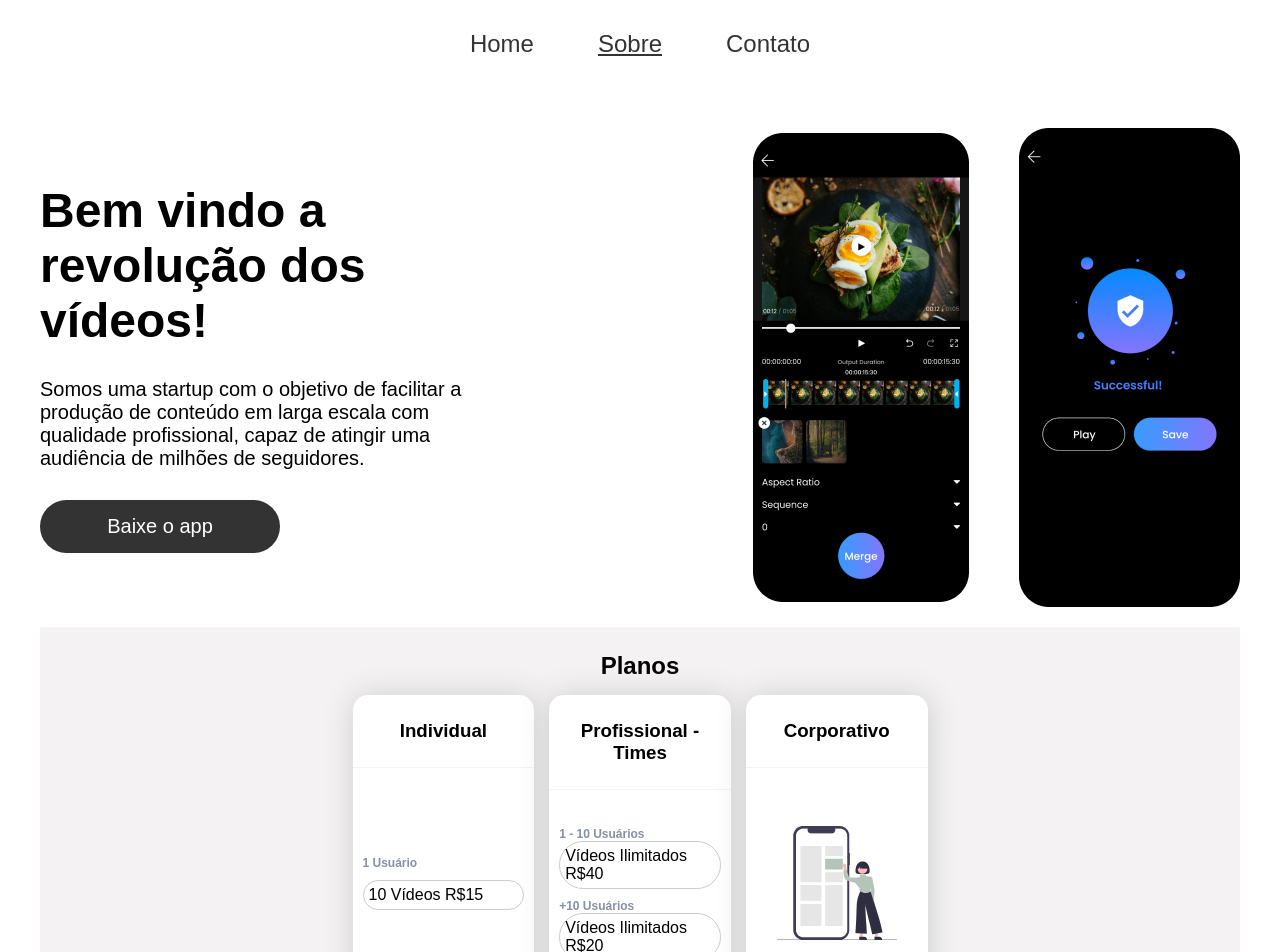
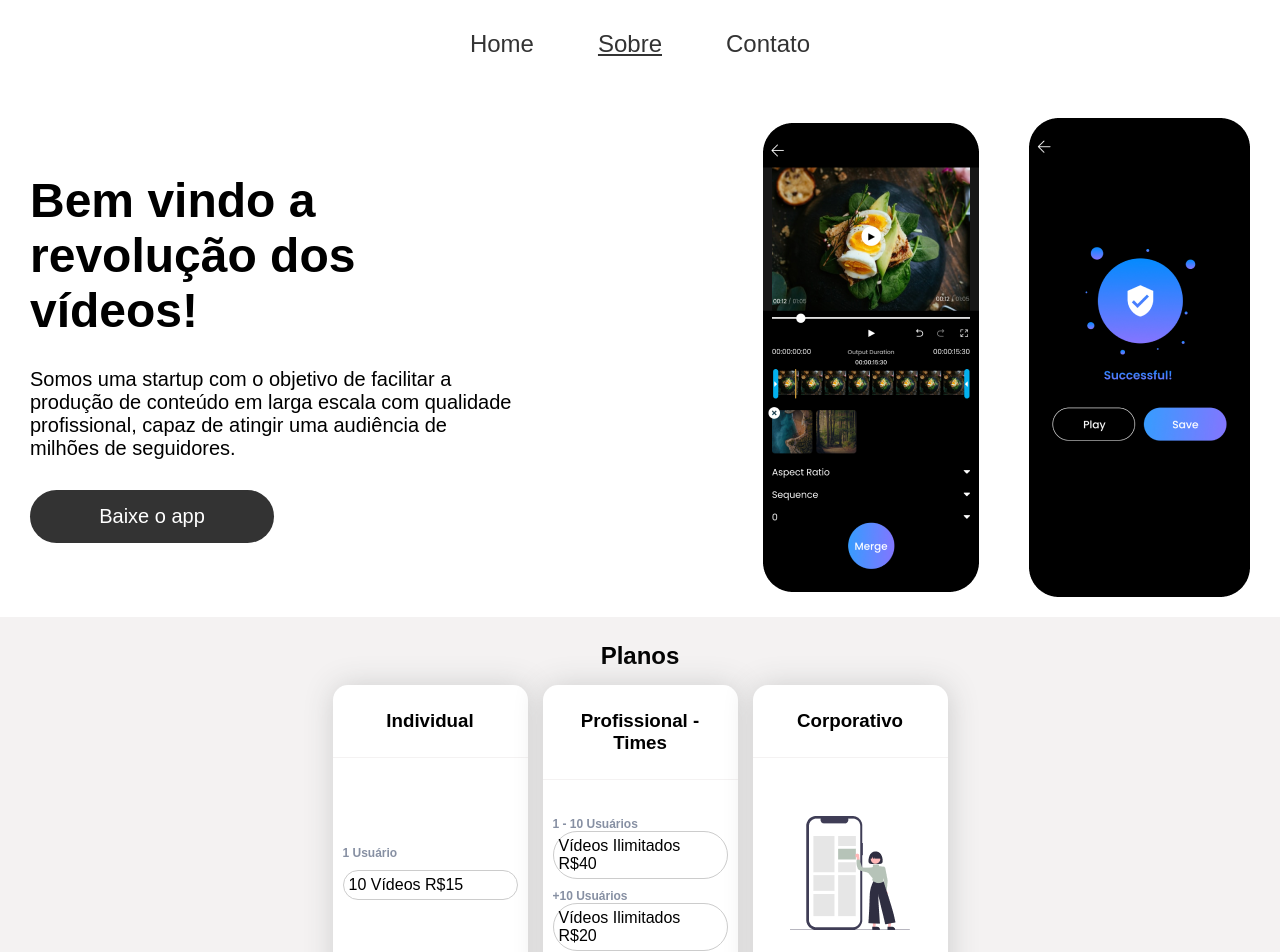
Before and after one commit to RafaelPA13/CP1-WebDev-Componentizacao-React, a React (Vite) app: page /sobre in a window 1280 px wide. Shown: the top 952 px of the page. Built offline with nearby package versions, Linux system fonts and the light colour scheme.

Commit message:
ajustes de ui

```diff
--- a/src/App.css
+++ b/src/App.css
@@ -10,8 +10,7 @@ body {
 }
 
 .content-root {
-  margin: 30px 0;
-  padding: 10px 40px;
+  padding: 10px 30px;
   display: flex;
   flex-direction: column;
 }
--- a/src/pages/sobre/index.jsx
+++ b/src/pages/sobre/index.jsx
@@ -17,11 +17,11 @@ export default function Sobre() {
         </div>
         <div className="banner-fotos">
           <img
-            src="../../../public/images/banners/celular1.png"
+            src="/images/banners/celular1.png"
             alt="celular1"
           />
           <img
-            src="../../../public/images/banners/celular2.png"
+            src="/images/banners/celular2.png"
             alt="celular2"
           />
         </div>
@@ -61,7 +61,7 @@ export default function Sobre() {
             conteudo={
               <div className="conteudo">
                 <img
-                  src="../../../public/images/card-sobre-img.png"
+                  src="/images/card-sobre-img.png"
                   alt="mulher com celular"
                 />
               </div>
--- a/src/pages/sobre/styles.css
+++ b/src/pages/sobre/styles.css
@@ -29,6 +29,7 @@
 .main-sobre {
     background-color: #F4F2F2;
     padding: 25px;
+    margin: 0 -30px;
     display: flex;
     flex-direction: column;
     align-items: center;
```
